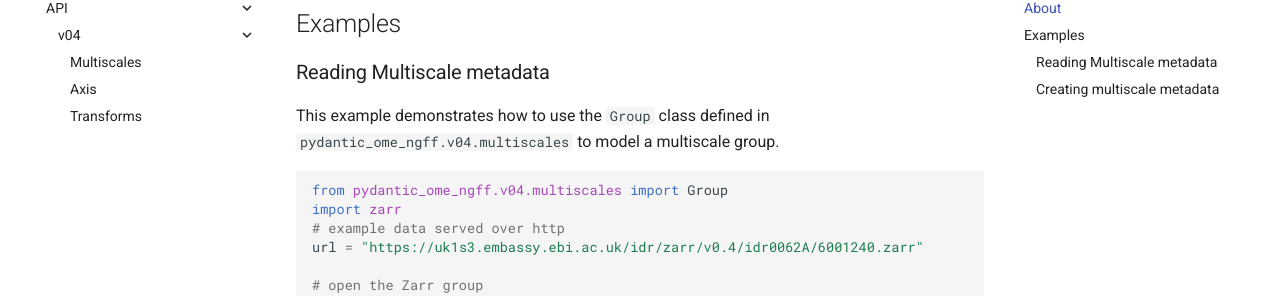
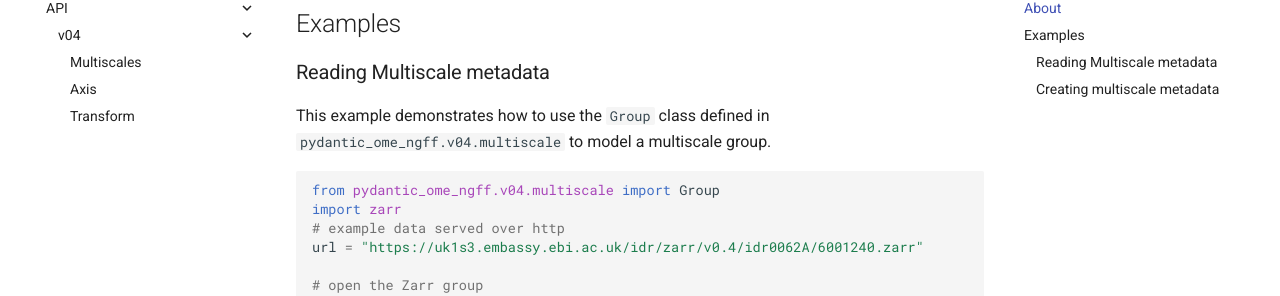
Before and after one commit to JaneliaSciComp/pydantic-ome-ngff, an MkDocs documentation site: the page built from docs/index.md, in a window 1280 px wide and 900 px high, scrolled down 305 px. Shown: the part 127-423 px from the top of the window. Built offline with MkDocs 1.6.1 and Material for MkDocs 9.7.7, drawn with Linux system fonts in a browser that asks for light colours; comment, search, counter and statistics services are not loaded; some of the changed text lies outside the part shown.

Commit message:
docs: update docs

````diff
--- a/docs/index.md
+++ b/docs/index.md
@@ -10,10 +10,10 @@
 
 ## Reading Multiscale metadata
 
-This example demonstrates how to use the `Group` class defined in `pydantic_ome_ngff.v04.multiscales` to model a multiscale group.
+This example demonstrates how to use the `Group` class defined in `pydantic_ome_ngff.v04.multiscale` to model a multiscale group.
 
 ```python
-from pydantic_ome_ngff.v04.multiscales import Group
+from pydantic_ome_ngff.v04.multiscale import Group
 import zarr
 # example data served over http
 url = "https://uk1s3.embassy.ebi.ac.uk/idr/zarr/v0.4/idr0062A/6001240.zarr"
@@ -103,7 +103,7 @@
 `pydantic-ome-ngff` provides simple way to create multiscale metadata from a collection of arrays accompanied by spatial metadata.
 
 ```python
-from pydantic_ome_ngff.v04.multiscales import Group
+from pydantic_ome_ngff.v04.multiscale import Group
 from pydantic_ome_ngff.v04.axis import Axis
 import numpy as np
 import zarr
@@ -276,7 +276,4 @@
     ]
 }
 """
-
-
-
 ```
--- a/mkdocs.yml
+++ b/mkdocs.yml
@@ -34,7 +34,7 @@
       - v04:
         - api/v04/multiscales.md
         - api/v04/axis.md
-        - api/v04/transforms.md
+        - api/v04/transform.md
 
 plugins:
 - mkdocstrings:
````
Also changed, not shown: docs/api/v04/transform.md (added, +1 -0 lines), docs/api/v04/transforms.md (deleted, +0 -1 lines).
